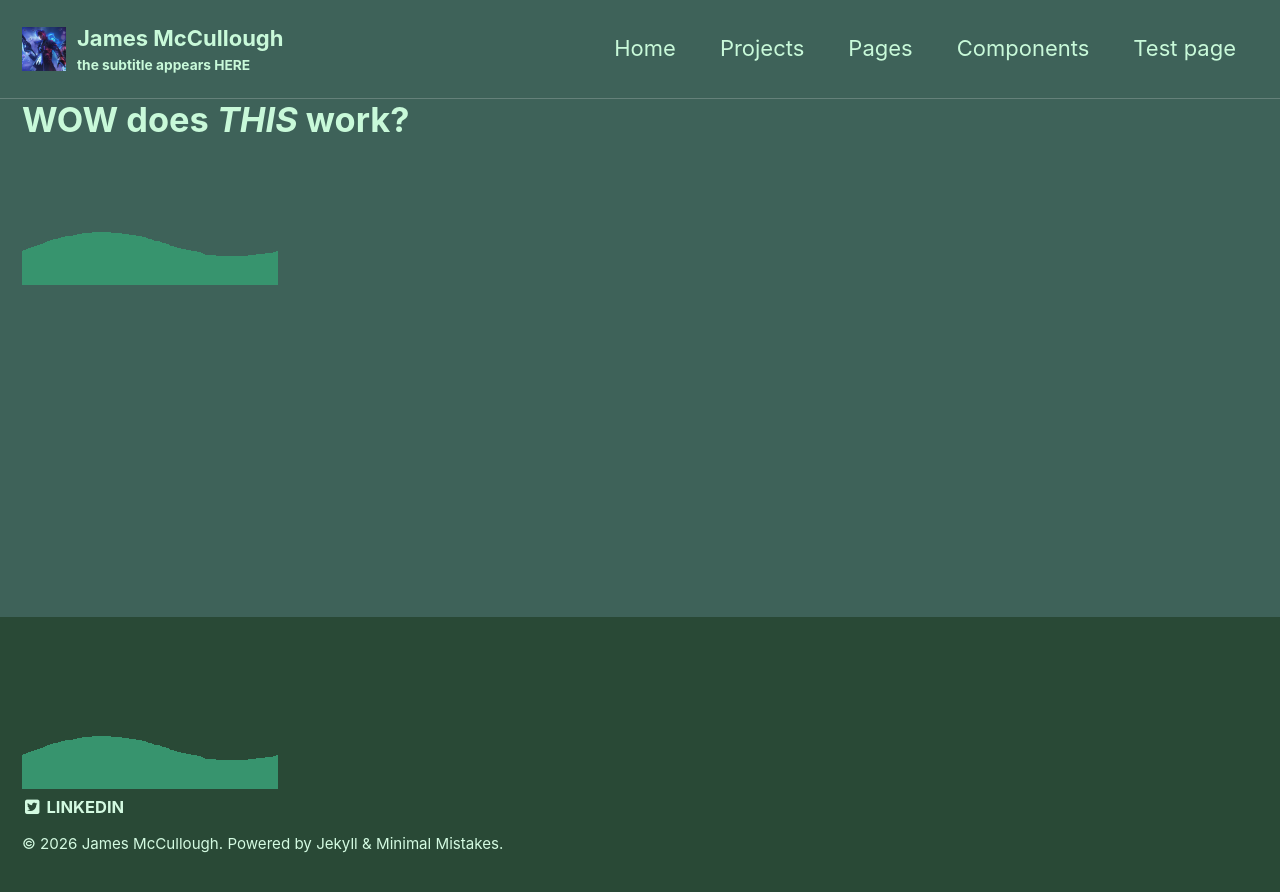
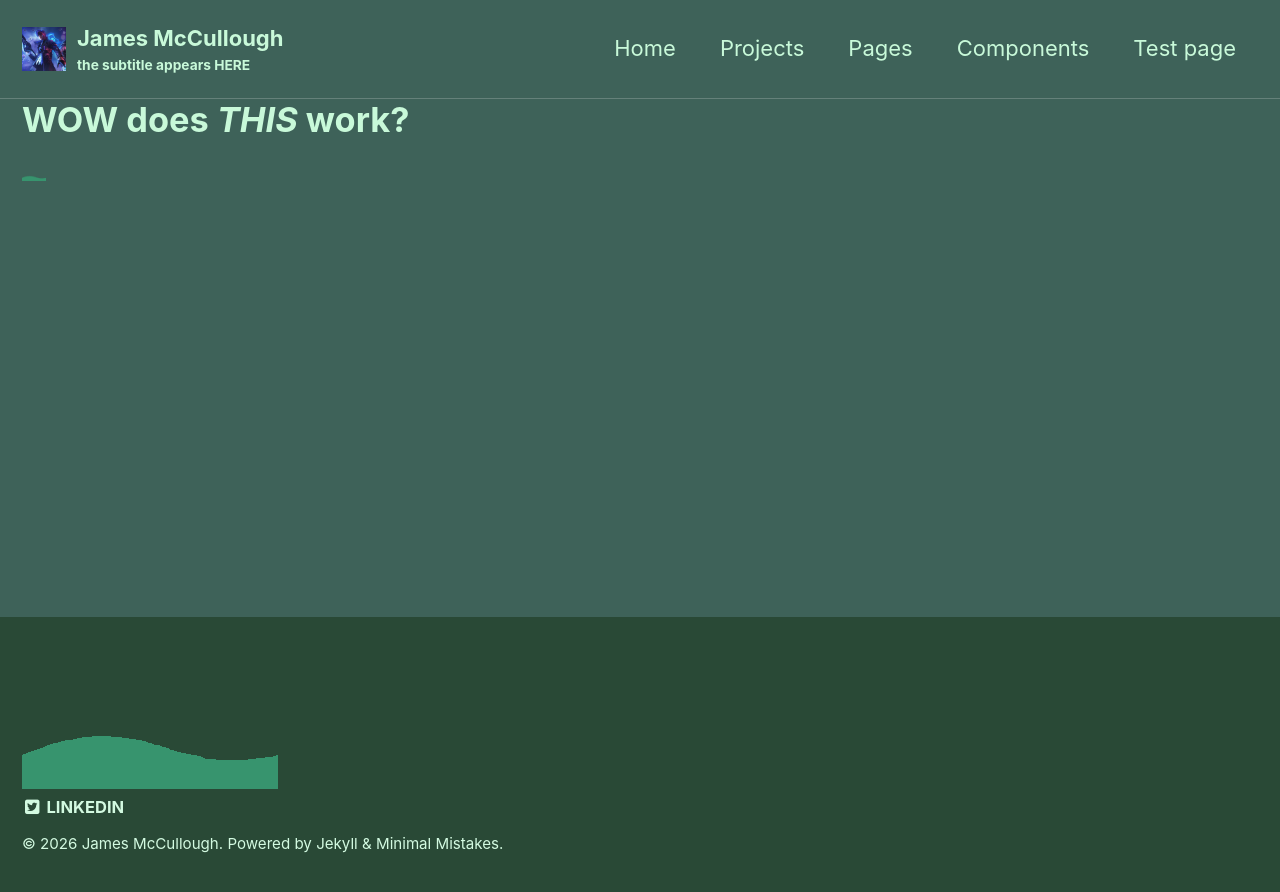
Before and after one commit to JamesMcC23/JamesMcC23.github.io, a Jekyll site: the page built from _pages/test.md, in a window 1280 px wide. Shown: the top 892 px of the page. Built offline with Jekyll 4.4.1, drawn with Linux system fonts in a browser that asks for light colours.

Commit message:
Adjust footer image height in test.md

```diff
--- a/_pages/test.md
+++ b/_pages/test.md
@@ -10,4 +10,4 @@ permalink: /test-page/
 
 <h1> WOW does <em>THIS</em> work?</h1>
 
-<img src= "/assets/images/footer_image.png" style="width:window_width;height:128px;">
+<img src= "/assets/images/footer_image.png" style="width:window_width;height:12px;">
```
